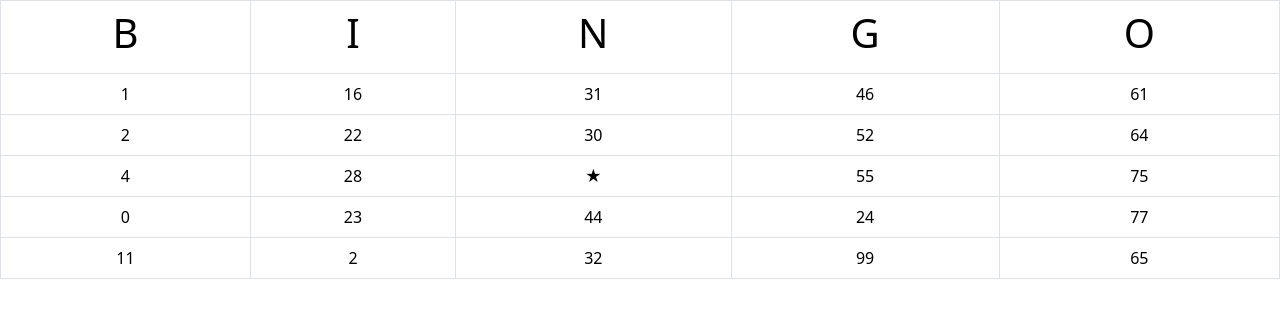
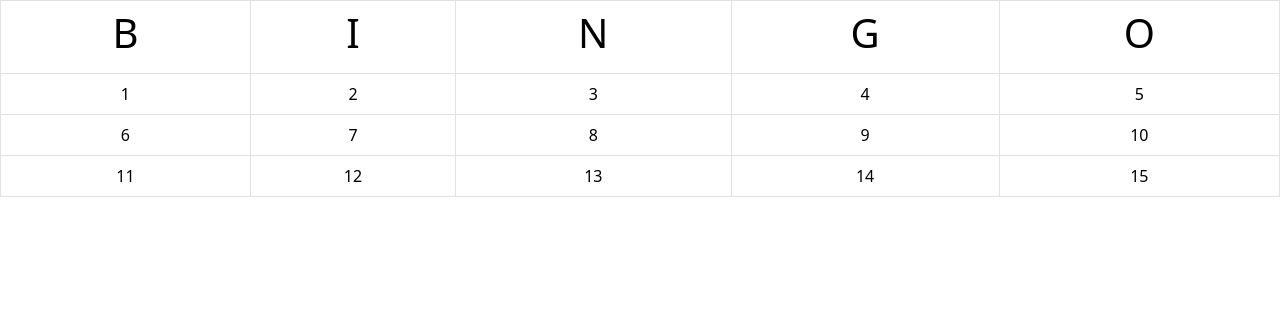
Before and after one commit to jrglaw/bingo, a plain HTML site: page index.html in a window 1280 px wide. Drawn offline with nearby package versions, Linux system fonts and the light colour scheme.

Commit message:
index.html

```diff
--- a/index.html
+++ b/index.html
@@ -25,53 +25,33 @@
             </thead>
             <tbody>
                 <!-- Body -->
-                <tr> <!-- Row -->
-                    <!-- Data -->
-                    <td>1</td>
-                    <td>16</td>
-                    <td>31</td>
-                    <td>46</td>
-                    <td>61</td>
-                </tr>
+                <tr>
+                    <!-- Row -->
+                    <td id="td1">1</td>
+                    <td id="td1">2</td>
+                    <td id="td1">3</td>
+                    <td id="td1">4</td>
+                    <td id="td1">5</td>
 
-                <tr>
-
-                    <td>2</td>
-                    <td>22</td>
-                    <td>30</td>
-                    <td>52</td>
-                    <td>64</td>
+                     <tr>
+                    <!-- Row -->
+                    <td id="td6">6</td>
+                    <td id="td7">7</td>
+                    <td id="td8">8</td>
+                    <td id="td9">9</td>
+                    <td id="td10">10</td>
+                    </tr>
 
 
-                </tr>
+                     <!-- Row -->
+                    <td id="td11">11</td>
+                    <td id="td12">12</td>
+                    <td id="td13">13</td>
+                    <td id="td14">14</td>
+                    <td id="td15">15</td>
+                        </tr>
+                    </tr>
 
-                <tr>
-
-                    <td>4</td>
-                    <td>28</td>
-                    <td>★</td>
-                    <td>55</td>
-                    <td>75</td>
-
-                </tr>
-
-                <tr>
-
-                    <td>0</td>
-                    <td>23</td>
-                    <td>44</td>
-                    <td>24</td>
-                    <td>77</td>
-
-                </tr>
-
-                <tr>
-
-                    <td>11</td>
-                    <td>2</td>
-                    <td>32</td>
-                    <td>99</td>
-                    <td>65</td>
 
                 </tr>
             </tbody>
```
